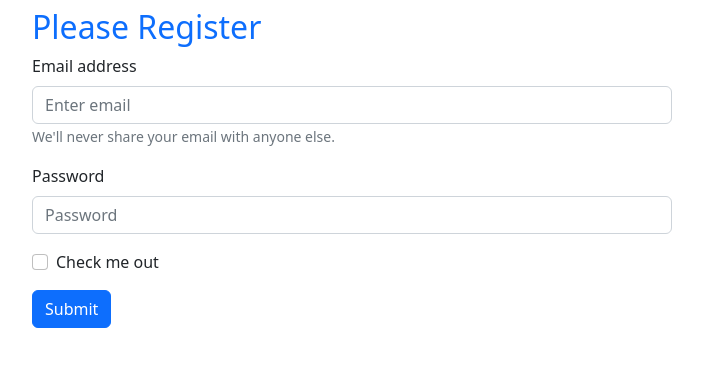
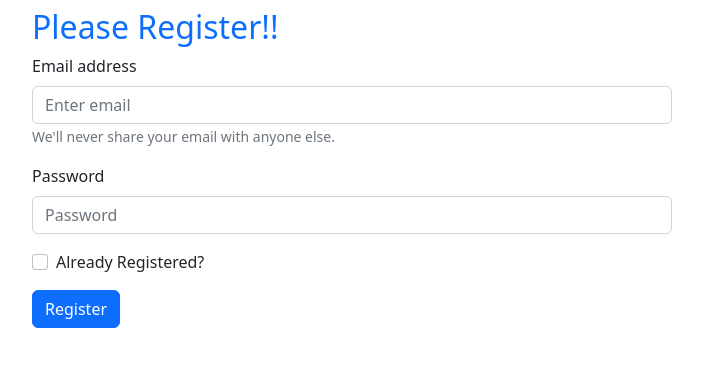
Before and after one commit to Mdhasan112/email-password-auth, a React (Create React App) app: page / in a window 1280 px wide. Shown: the top 366 px of the page, without its empty margins (288-991 px from the left). Built offline with nearby package versions, Linux system fonts and the light colour scheme.

Commit message:
toogle registration

```diff
--- a/src/App.js
+++ b/src/App.js
@@ -1,6 +1,6 @@
 import './App.css'
 import 'bootstrap/dist/css/bootstrap.min.css';
-import { createUserWithEmailAndPassword, getAuth } from "firebase/auth";
+import { createUserWithEmailAndPassword, getAuth, signInWithEmailAndPassword } from "firebase/auth";
 import app from './firebase.init';
 import Button from 'react-bootstrap/Button';
 import Form from 'react-bootstrap/Form';
@@ -12,6 +12,7 @@ function App() {
     const [error, setError] = useState('')
     const [password, setPassword] = useState('');
     const [validated, setValidated] = useState(false);
+    const [registered, setRegisered] = useState(false)
 
     const handleEmailBlur = event => {
         setEmail(event.target.value)
@@ -19,6 +20,9 @@ function App() {
     const handlePasswordBlur = event => {
         setPassword(event.target.value)
     };
+    const handleRegisterChange = event => {
+        setRegisered(event.target.checked)
+    }
     const handleFormSubmit = event => {
         //import from bootstrap for valid info
         event.preventDefault();
@@ -36,19 +40,36 @@ function App() {
         setValidated(true);
         //end import validation
 
-        createUserWithEmailAndPassword(auth, email, password)
+        if(registered) {
+            signInWithEmailAndPassword(auth, email, password)
             .then(result => {
                 const user = result.user;
                 console.log(user)
             })
+            .catch(error=> {
+                console.error(error);
+                setError(error.message)
+            })
+        }
+        else{
+            createUserWithEmailAndPassword(auth, email, password)
+            .then(result => {
+                const user = result.user;
+                console.log(user)
+                setEmail('');
+                setPassword('')
+            })
             .catch(error => {
                 console.error(error)
+                setError(error.message)
             })
+        }
+
         event.preventDefault()
     }
     return (
         <div className='w-50 mx-auto mt-2'>
-            <h2 className='text-primary'>Please Register</h2>
+            <h2 className='text-primary'>Please {registered ? 'Login!!': 'Register!!'}</h2>
             <Form noValidate validated={validated} onSubmit={handleFormSubmit}>
                 <Form.Group className="mb-3" controlId="formBasicEmail">
                     <Form.Label>Email address</Form.Label>
@@ -70,10 +91,10 @@ function App() {
                 </Form.Group>
                 <p className='text-danger'>{error}</p>
                 <Form.Group className="mb-3" controlId="formBasicCheckbox">
-                    <Form.Check type="checkbox" label="Check me out" />
+                    <Form.Check onChange={handleRegisterChange} type="checkbox" label="Already Registered?" />
                 </Form.Group>
                 <Button variant="primary" type="submit">
-                    Submit
+                    {registered? 'Login': "Register"}
                 </Button>
             </Form>
         </div>
```
